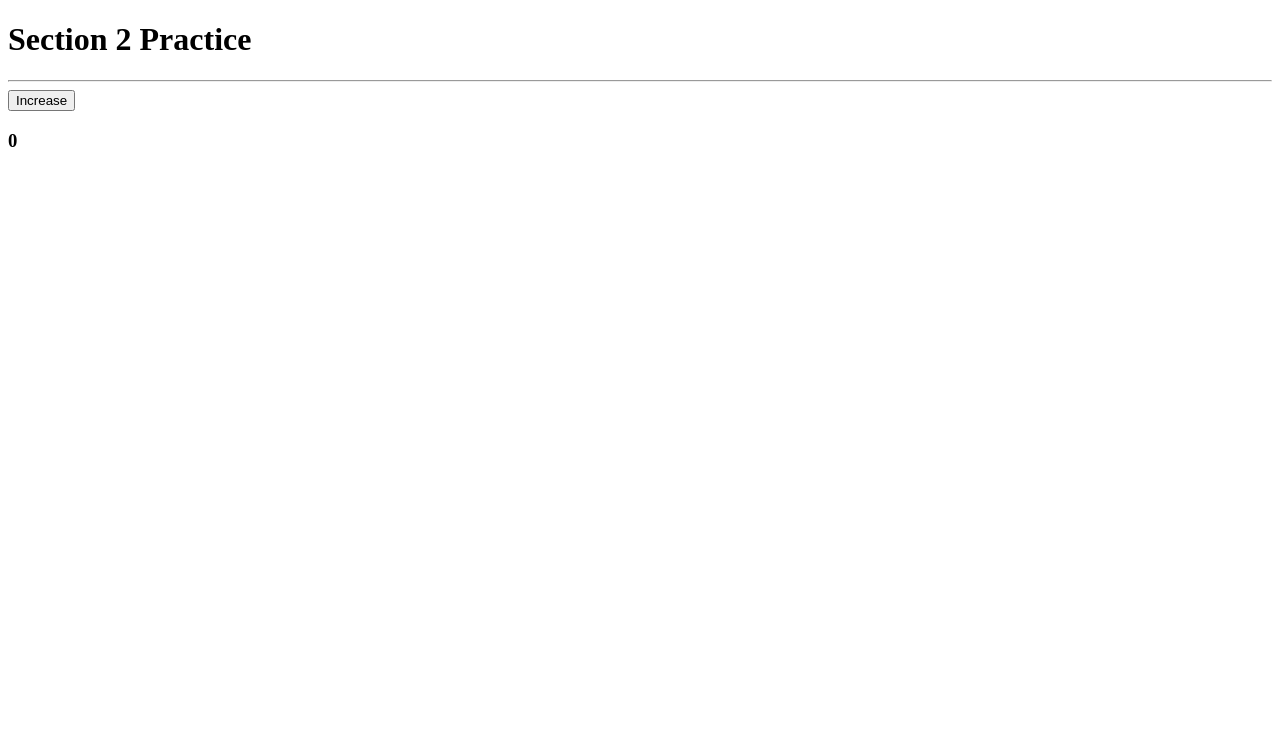
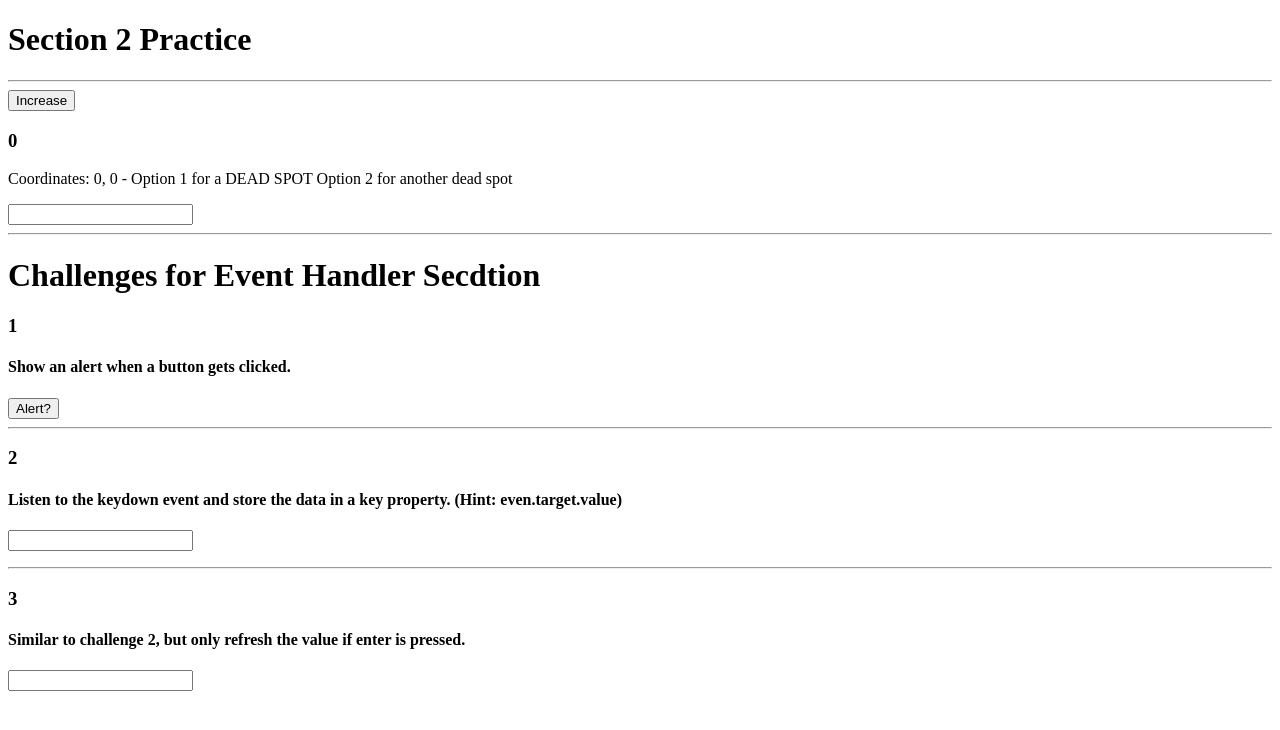
Before and after one commit to lwood54/return_to_vue, a plain HTML site: page events.html in a window 1280 px wide. Drawn offline with nearby package versions, Linux system fonts and the light colour scheme.

Commit message:
event handler practice

```diff
--- a/events.html
+++ b/events.html
@@ -18,8 +18,35 @@
     <div id="s2practice">
       <h1>{{ title }}</h1>
       <hr />
-      <button v-on:click="increase">Increase</button>
+      <button v-on:click="increase(2, $event)">Increase</button>
       <h3>{{ counter }}</h3>
+      <p v-on:mousemove="updateCoordinates">
+        Coordinates: {{ x }}, {{ y }} -
+        <span v-on:mousemove="dummy">Option 1 for a DEAD SPOT</span>
+        <span v-on:mousemove.stop="">Option 2 for another dead spot</span>
+      </p>
+
+      <input type="text" v-on:keyup.enter.space="alertMe" />
+      <hr />
+      <h1>Challenges for Event Handler Secdtion</h1>
+      <h3>1</h3>
+      <h4>Show an alert when a button gets clicked.</h4>
+      <button v-on:click="alertMe">Alert?</button>
+      <hr />
+      <h3>2</h3>
+      <h4>
+        Listen to the keydown event and store the data in a key property. (Hint:
+        even.target.value)
+      </h4>
+      <input type="text" v-on:keydown="updateKeyValue" />
+      <p>{{ keyValue }}</p>
+      <hr />
+      <h3>3</h3>
+      <h4>
+        Similar to challenge 2, but only refresh the value if enter is pressed.
+      </h4>
+      <input type="text" v-on:keydown.enter="updateKeyValue" />
+      <p>{{ keyValue }}</p>
     </div>
 
     <script src="vuePractice.js"></script>
--- a/vuePractice.js
+++ b/vuePractice.js
@@ -18,11 +18,27 @@ var app2 = new Vue({
   el: '#s2practice',
   data: {
     title: 'Section 2 Practice',
-    counter: 0
+    counter: 0,
+    x: 0,
+    y: 0,
+    keyValue: ''
   },
   methods: {
-    increase: function() {
-      this.counter++;
+    increase: function(step, event) {
+      this.counter += step;
+    },
+    updateCoordinates: function(ev) {
+      this.x = ev.clientX;
+      this.y = ev.clientY;
+    },
+    dummy: function(ev) {
+      ev.stopPropagation();
+    },
+    alertMe: function() {
+      alert('Hello there, you have been alerted...');
+    },
+    updateKeyValue: function(event) {
+      this.keyValue = event.target.value;
     }
   }
 });
```
